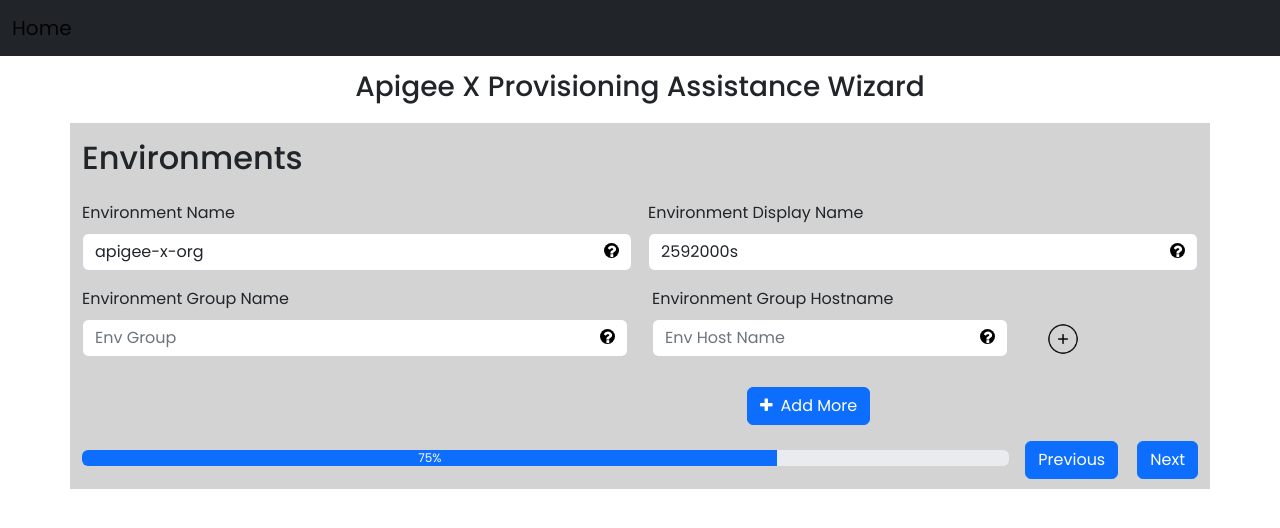
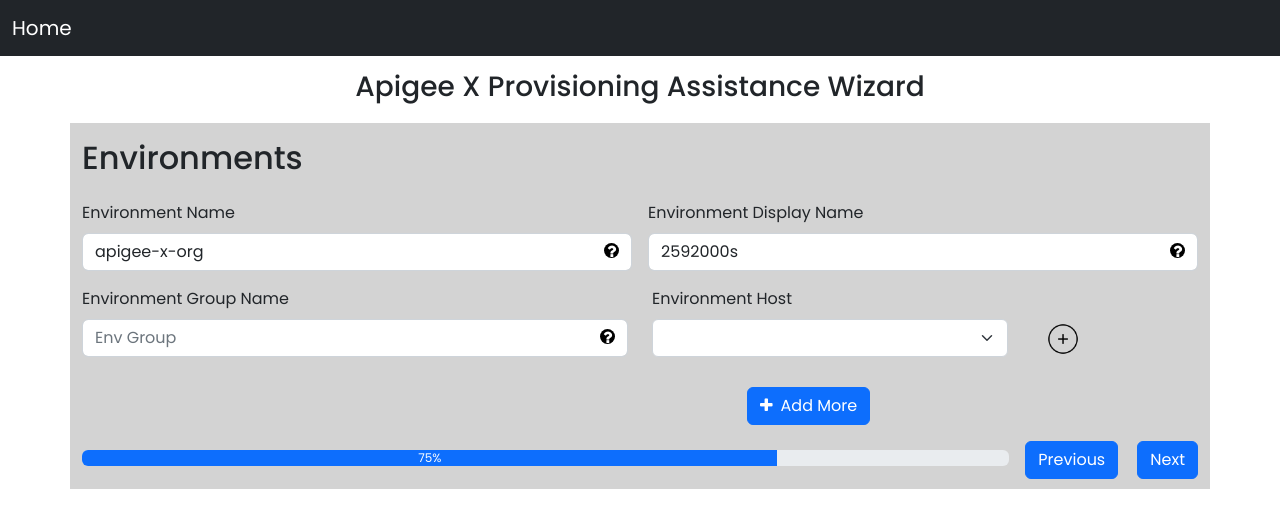
Before and after one commit to rahulGadCoder/React-validation, a React (Create React App) app in the folder demo/: page /step2 in a window 1280 px wide. Shown: the top 528 px of the page. Built offline with nearby package versions, Linux system fonts and the light colour scheme.

Commit message:
resolved the bugs

```diff
--- a/demo/src/Components/NavBar.js
+++ b/demo/src/Components/NavBar.js
@@ -5,7 +5,7 @@
     <div>
       <nav className="navbar bg-dark fixed-top" data-bs-theme="dark">
         <div className="container-fluid">
-          <a className="navbar-brand" href="/">
+          <a className="navbar-brand" href="/" style={{color: 'white'}}>
             Home
           </a>
           <div className="collapse navbar-collapse" id="navbarSupportedContent">
--- a/demo/src/Components/Page1.js
+++ b/demo/src/Components/Page1.js
@@ -1,4 +1,4 @@
-import React, { Fragment, useEffect } from "react";
+import React from "react";
 import { useNavigate } from "react-router-dom";
 import "./Page.css";
 import { useFormik } from "formik";
@@ -9,11 +9,6 @@
 const Page1 = () => {
   const progress = 25;
   const navigate = useNavigate();
-
-  useEffect(() => {
-
-  }, [])
-
   const { values, errors, touched, handleBlur, handleChange, handleSubmit } =
     useFormik({
       initialValues: localStorage.getItem("step1Object") === null ? initialValuesPage1 : JSON.parse(localStorage.getItem('step1Object')),
@@ -122,9 +117,7 @@
           <select
             id="region"
             name="apigee_instance_region"
-            onChange={(value) => {
-              handleChange(value);
-            }}
+            onChange={handleChange}
             value={values.apigee_instance_region}
             className="form-select"
           >
--- a/demo/src/Components/Page2.js
+++ b/demo/src/Components/Page2.js
@@ -2,7 +2,6 @@
 import plus from "./Icon/plus.png";
 import minus from "./Icon/minus.png";
 import "./Page.css";
-import { NavLink } from "react-router-dom";
 import { useFormik } from "formik";
 import { useNavigate } from "react-router-dom";
 import { page2Schema, initialValuesPage2, desc } from "../schemas";
@@ -19,10 +18,13 @@
   const [envGroupFields, setEnvGroupFields] = useState(defaultState);
 
   useEffect(() => {
-    const step1Object = JSON.parse(localStorage.getItem('step1Object'));
-    console.log('step1Object', step1Object);
 
   }, [])
+
+  const onPevious = () => {
+    localStorage.setItem("step2Object", JSON.stringify(values));
+    navigate("/");
+  }
 
   const { values, errors, touched, handleBlur, handleChange, handleSubmit } = useFormik({
     initialValues: localStorage.getItem("step2Object") === null ? initialValuesPage2 : JSON.parse(localStorage.getItem('step2Object')),
@@ -273,12 +275,9 @@
           <Progressbar progress={progress} />
         </div>
         <div className="col-md-2">
-          <NavLink to="/">
-            <button type="submit" className="btn btn-primary">
-              Previous
-            </button>
-          </NavLink>
-
+          <button onClick={onPevious} type="button" className="btn btn-primary">
+            Previous
+          </button>
           <button type="submit" className="btn btn-next btn-primary"> Next </button>
         </div>
       </form>
--- a/demo/src/Components/Page3.js
+++ b/demo/src/Components/Page3.js
@@ -2,7 +2,6 @@
 import minus from "./Icon/minus.png";
 import plus from "./Icon/plus.png";
 import "./Page.css";
-import { NavLink } from "react-router-dom";
 import { useFormik } from "formik";
 import { page3Schema, initialValuesPage3, desc } from "../schemas";
 import { useNavigate } from "react-router-dom";
@@ -16,13 +15,31 @@
   const defaultState = localStorage.getItem("step3Object") === null ? initialValuesPage3.envgroups :
     JSON.parse(localStorage.getItem('step3Object')).envgroupsStored;
   const [envGroupFields, setEnvGroupFields] = useState(defaultState);
+  const [groupHostName, setGroupHostName] = useState([]);
+  const [selectedHostValue, setSelectedHostValue] = useState('');
 
   useEffect(() => {
-    const step2Object = JSON.parse(localStorage.getItem('step2Object'));
-    const step4Object = JSON.parse(localStorage.getItem('step4Object'));
-    console.log('step4Object', step4Object);
-  }, [])
+    if (localStorage.getItem("step2Object") != null) {
+      const hostDropDown = JSON.parse(localStorage.getItem('step2Object')).envgroupsStored;
+      hostDropDown.forEach((element, index) => {
+        element.label = "";
+        element.name = "";
+        element.name = element.EnvironmentGroup;
+        element.label = element.EnvironmentGroup;
+        initialValuesPage3.envgroups[0].EnvironmentGroupHost[0].envGroupHostName = hostDropDown[0].EnvironmentGroup;
+      });
+      setGroupHostName(hostDropDown);
+    }
 
+
+
+  }, []);
+
+  const onPevious = () => {
+    values.envgroupsStored = envGroupFields;
+    localStorage.setItem("step3Object", JSON.stringify(values));
+    navigate("/step1");
+  }
 
   const { values, errors, touched, handleBlur, handleChange, handleSubmit } = useFormik({
     initialValues: localStorage.getItem("step3Object") === null ? initialValuesPage3 : JSON.parse(localStorage.getItem('step3Object')),
@@ -62,6 +79,7 @@
   // Host Operations //
   const handleChangeEnvHost = (indexp, indexchild) => {
     return (e) => {
+      setSelectedHostValue(e.target.value);
       setEnvGroupFields((prevState) => {
         return prevState.map((element, i) => {
           let newState = {};
@@ -178,23 +196,28 @@
                     <Fragment key={index}>
                       {index > 0 && (<div className="col-md-6"></div>)}
                       <div className="col-md-4">
-                        <div className="form-group toolicon">
-                          <label htmlFor="envhostname" className="form-label">
-                            Environment Group Hostname
-                          </label>
-                          <input
-                            type="text"
-                            value={element.envGroupHostName}
-                            onChange={handleChangeEnvHost(indexp, index)}
-                            name="envGroupHostName"
-                            className="form-control"
-                            placeholder="Env Host Name"
-                            onBlur={handleBlur}
-                          />
-                          <span className="tool-icon">
-                            <CommonTooltip title={desc.envgroups} />
-                          </span>
-                        </div>
+                        <label htmlFor="envGroupHostName" className="form-label">
+                          Environment Host
+                        </label>
+                        <select
+                          id="envGroupHostName"
+                          value={element.envGroupHostName}
+                          onChange={handleChangeEnvHost(indexp, index)}
+                          name="envGroupHostName"
+                          className="form-select"
+                        >
+                          {groupHostName.map((element) => {
+                            const { label, value } = element;
+                            return (
+                              <option value={value}
+                                key={label}
+                                disabled={+index && selectedHostValue === label}
+                              >
+                                {label}
+                              </option>
+                            );
+                          })}
+                        </select>
                       </div>
 
                       <div className="col-md-2">
@@ -255,9 +278,7 @@
           <Progressbar progress={progress} />
         </div>
         <div className="col-md-2">
-          <NavLink to="/step1">
-            <button type="submit" className="btn btn-primary">Previous</button>
-          </NavLink>
+          <button onClick={onPevious} type="button" className="btn btn-primary">Previous</button>
           <button type="submit" className="btn btn-next btn-primary">Next</button>
         </div>
       </form>
--- a/demo/src/Components/Page4.js
+++ b/demo/src/Components/Page4.js
@@ -1,6 +1,5 @@
 import React, { useEffect, useState } from "react";
 import "./Page.css";
-import { NavLink } from "react-router-dom";
 import { useFormik } from "formik";
 import { page4Schema, initialValuesPage4, desc } from "../schemas";
 import Progressbar from "./ProgressBar";
@@ -18,8 +17,7 @@
   const [custCertificate, setCustCertificate] = useState(defaultState)
 
   useEffect(() => {
-    const step4Object = JSON.parse(localStorage.getItem("step4Object"));
-    console.log('step4Object', step4Object);
+
   }, []);
 
   const onPevious = () => {
@@ -39,7 +37,7 @@
 
   // format envirnment group json //
   function envGroupJson(array) {
-    array.map(element => {
+    array.forEach(element => {
       element.hostname = [];
       element.hostname = (element.EnvironmentGroupHost.map((el) => {
         return el.envGroupHostName;
@@ -74,19 +72,18 @@
     finaljson.apigee_org_kms_keyring_name = step2Object.apigee_org_kms_keyring_name;
     finaljson.instance_key_rotation_period = step2Object.instance_key_rotation_period;
     finaljson.org_key_rotation_period = step2Object.org_key_rotation_period;
-    finaljson.environments = envGroupJson(step2Object.envgroupsStored);
+    finaljson.envgroups = envGroupJson(step2Object.envgroupsStored);
 
     // Step 3 //
     finaljson.env_display_name = step3Object.env_display_name;
     finaljson.env_name = step3Object.env_name;
-    finaljson.environments1 = envGroupJson(step3Object.envgroupsStored);
+    finaljson.environments = envGroupJson(step3Object.envgroupsStored);
 
     // Step 4 //
     finaljson.psc_ingress_network_name = step4Object.psc_ingress_network_name;
     finaljson.use_development_hostname = step4Object.use_development_hostname;
     finaljson.user_managed_certificate = step4Object.user_managed_certificate;
     finaljson.user_managed_certificate_location = step4Object.user_managed_certificate_location;
-    // localStorage.clear();
     const jsonObject = JSON.stringify(finaljson);
     const blob = new Blob([jsonObject], { type: "text/plain" });
     const url = URL.createObjectURL(blob);
@@ -94,6 +91,7 @@
     link.download = 'finaloutput.json';
     link.href = url;
     link.click();
+    localStorage.clear();
     console.log('finaljson', finaljson);
   };
 
@@ -193,7 +191,7 @@
             Previous
           </button>
           <button type="submit" className="btn btn-next btn-primary">
-            view
+            Review
           </button>
         </div>
       </form>
--- a/demo/src/schemas/index.jsx
+++ b/demo/src/schemas/index.jsx
@@ -39,7 +39,7 @@
   billing_account: "",
   project_parent: "",
   project_create: false,
-  apigee_instance_region: "",
+  apigee_instance_region: "us-central1",
   apigee_network_name: "apigee-network",
   apigee_network_routing_mode: "GLOBAL",
   apigee_network_main_peering_range: "10.0.0.0",
```
